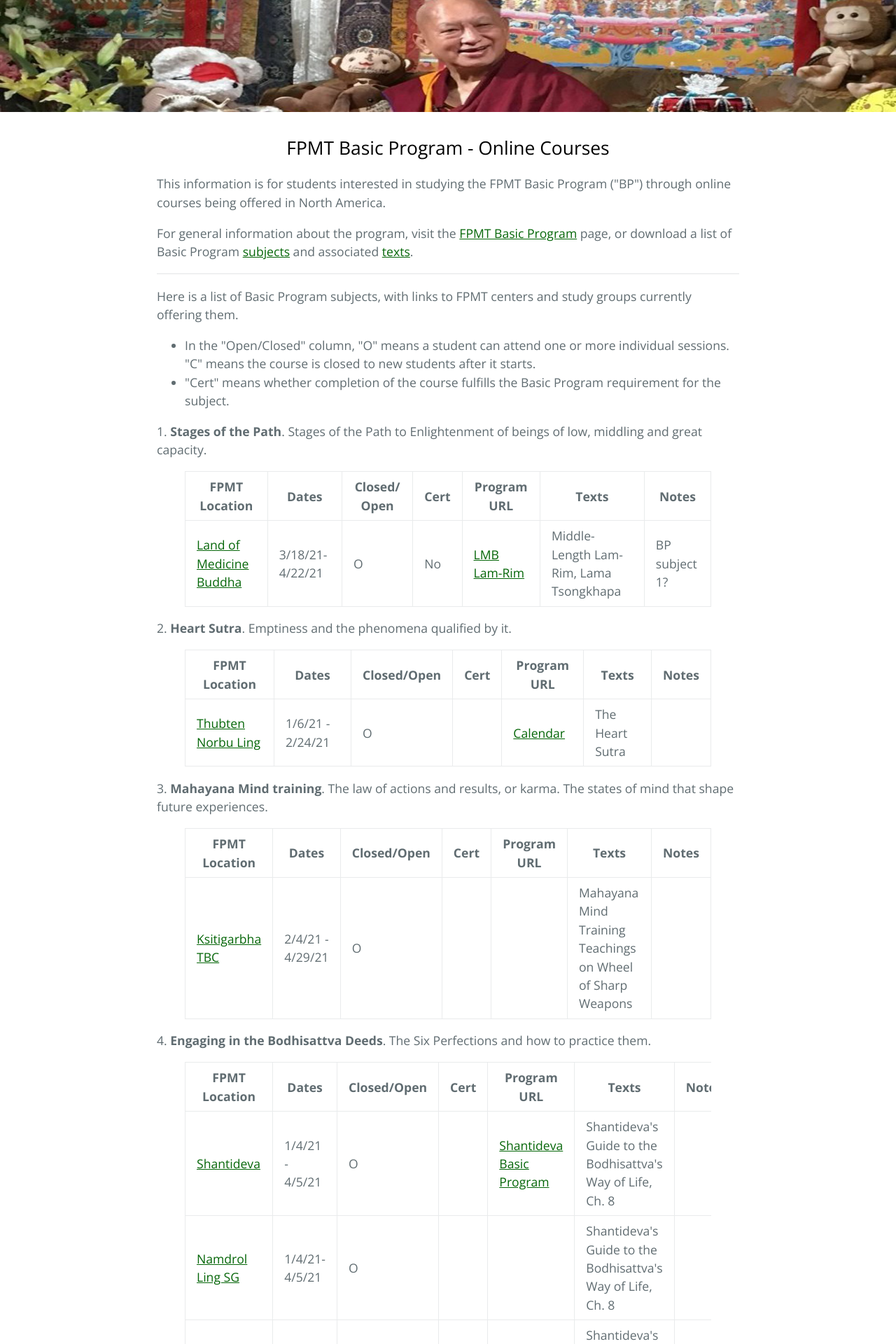
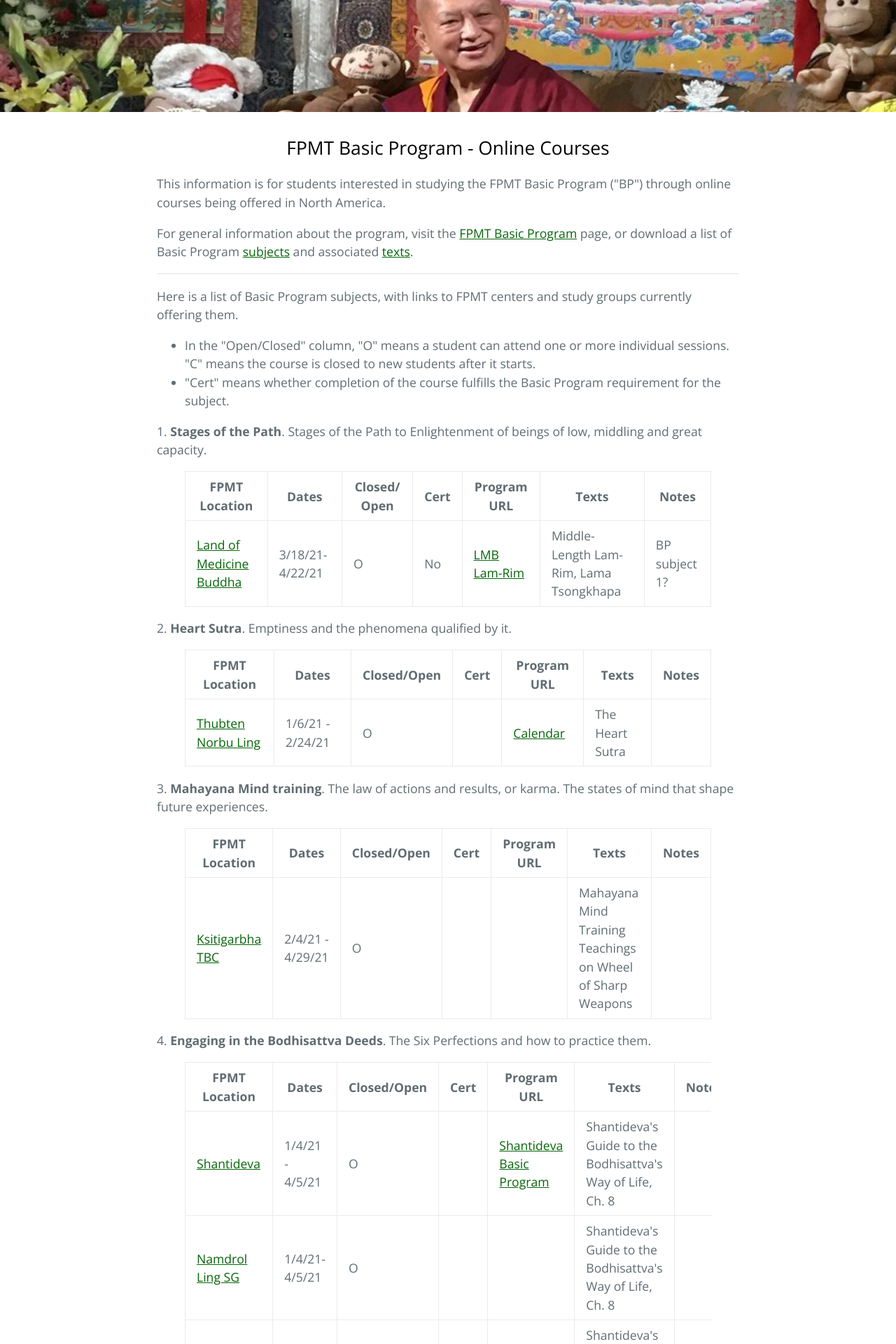
Before and after one commit to lgeorge/lgeorge.github.io, a Jekyll site: the page built from index.html, in a window 1280 px wide. Shown: the top 1920 px of the page at 70% size. Built offline with Jekyll 4.4.1, drawn with Linux system fonts in a browser that asks for light colours.

Commit message:
Update style.scss

```diff
--- a/assets/css/style.scss
+++ b/assets/css/style.scss
@@ -18,7 +18,7 @@
   background-color: black;
   background-size: cover;
   position: relative;
-  background-size: 100% 120%;
+  background-size: 100% 160%;
   /* width: 100%;       /* was px */
   /* height: auto;      /* added 4/6/21 */
 
```
